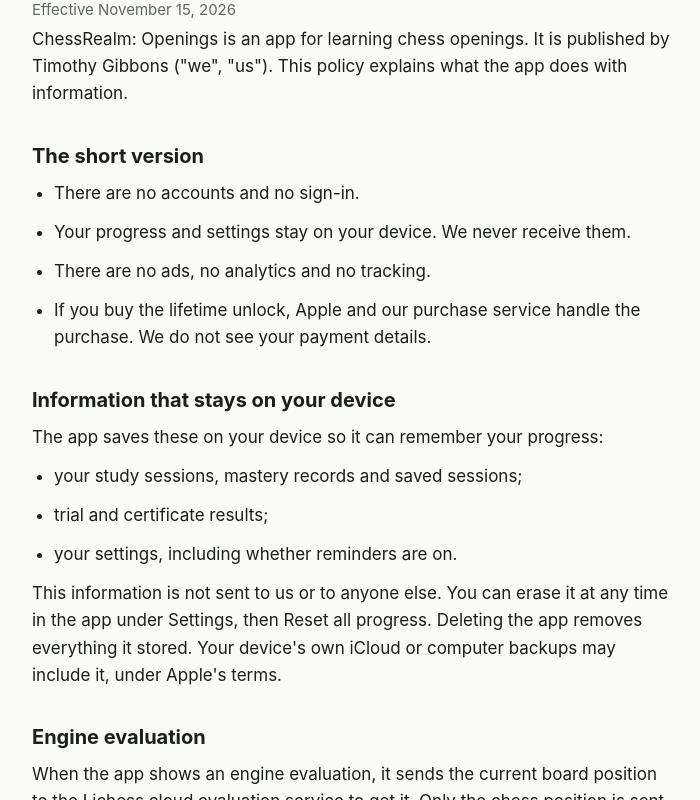
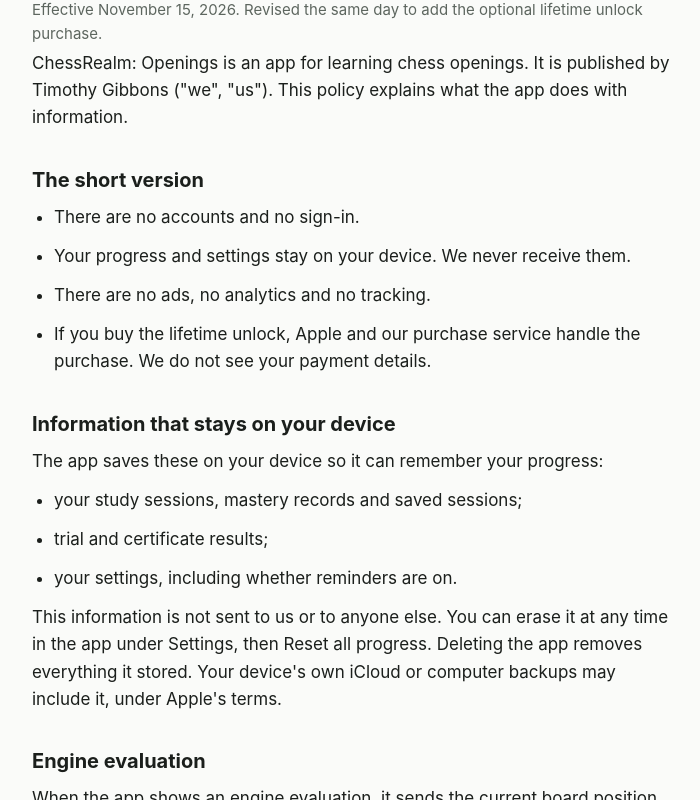
Before and after one commit to gibbyspice/spruce-goose-apps, a plain HTML site: page chessrealm-openings/privacy.html in a window 1280 px wide. Shown: the part 106-906 px from the top of the page, without its empty margins (288-988 px from the left). Drawn offline with Linux system fonts and the light colour scheme.

Commit message:
Mark the ChessRealm: Openings privacy policy and terms as revised for the purchase
Devin's note on #5: the repo rule says the date changes with any
data-handling change. Same wording as the Game Study pages (#4).

Co-Authored-By: Claude Opus 5.5 <noreply@anthropic.com>

```diff
--- a/chessrealm-openings/privacy.html
+++ b/chessrealm-openings/privacy.html
@@ -10,7 +10,7 @@
 <main>
 <p class="crumb"><a href="./">ChessRealm: Openings</a></p>
 <h1>Privacy Policy</h1>
-<p class="date">Effective November 15, 2026</p>
+<p class="date">Effective November 15, 2026. Revised the same day to add the optional lifetime unlock purchase.</p>
 
 <p>ChessRealm: Openings is an app for learning chess openings. It is published by Timothy Gibbons ("we", "us"). This policy explains what the app does with information.</p>
 
```
Also changed, not shown: chessrealm-openings/terms.html (+1 -1 lines).
